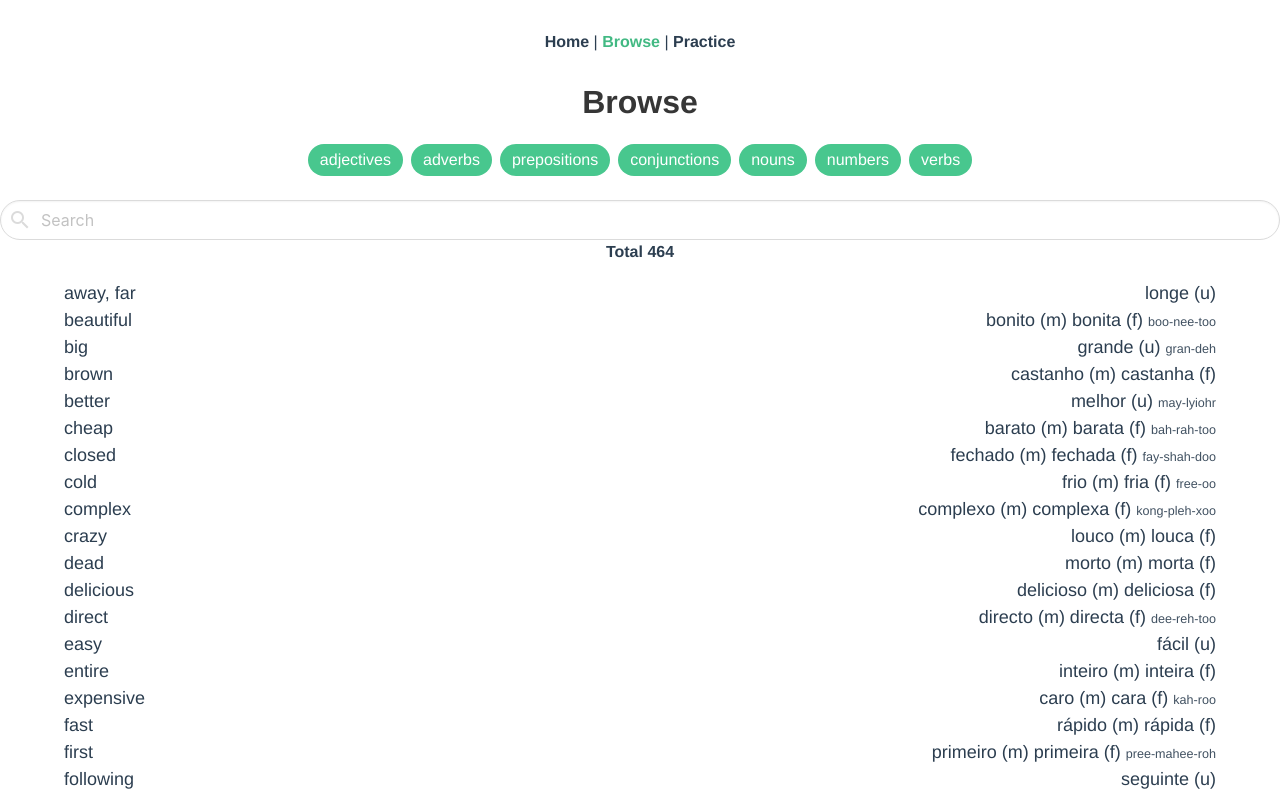
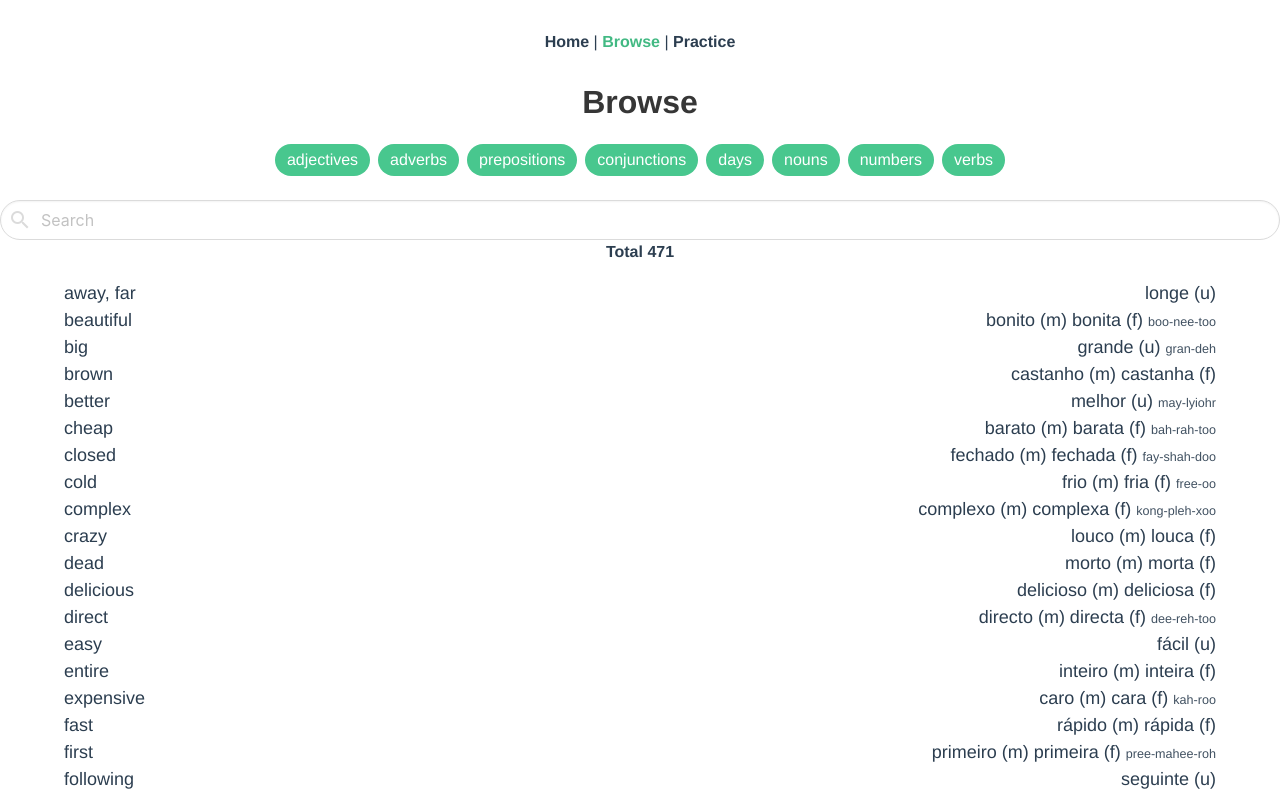
Before and after one commit to levosos/dictao, a Vue app: page /browse in a window 1280 px wide. Shown: the top 797 px of the page. Built offline with nearby package versions, Linux system fonts and the light colour scheme.

Commit message:
Added 'days' collection

```diff
--- /dev/null
+++ b/src/assets/days.json
@@ -0,0 +1,9 @@
+[
+    { "p": "a segunda-feira", "e": "Monday" },
+    { "p": "a terça-feira", "e": "Tuesday" },
+    { "p": "a quarta-feira", "e": "Wednesday" },
+    { "p": "a quinta-feira", "e": "Thursday" },
+    { "p": "a sexta-feira", "e": "Friday" },
+    { "p": "o sábado", "e": "Saturday" },
+    { "p": "o domingo", "e": "Sunday" }
+]
--- a/src/collections/all.js
+++ b/src/collections/all.js
@@ -1,11 +1,12 @@
 import adjectives from '../collections/adjectives'
 import adverbs from '../collections/adverbs'
 import conjunctions from '../collections/conjunctions'
+import days from '../collections/days'
 import nouns from '../collections/nouns'
 import numbers from '../collections/numbers'
 import verbs from '../collections/verbs'
 
-const data = [].concat(adjectives, adverbs, conjunctions, nouns, numbers, verbs)
+const data = [].concat(adjectives, adverbs, conjunctions, days, nouns, numbers, verbs)
 const tags = [...new Set([].concat(...data.map(o => o.tags || [])))]
 
 export default {
--- /dev/null
+++ b/src/collections/days.js
@@ -0,0 +1,3 @@
+import data from '@/assets/days.json'
+
+export default data.map(o => { return { ...o, tags: ['days'] } })
```
